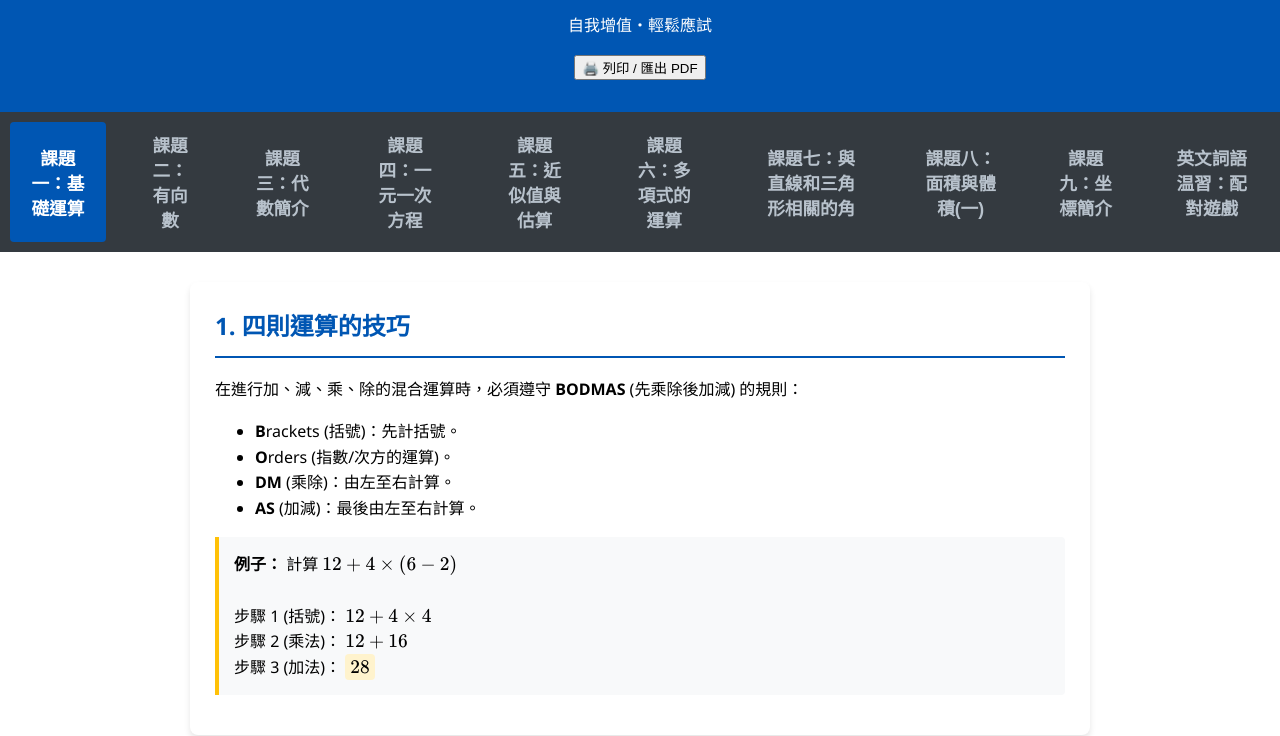
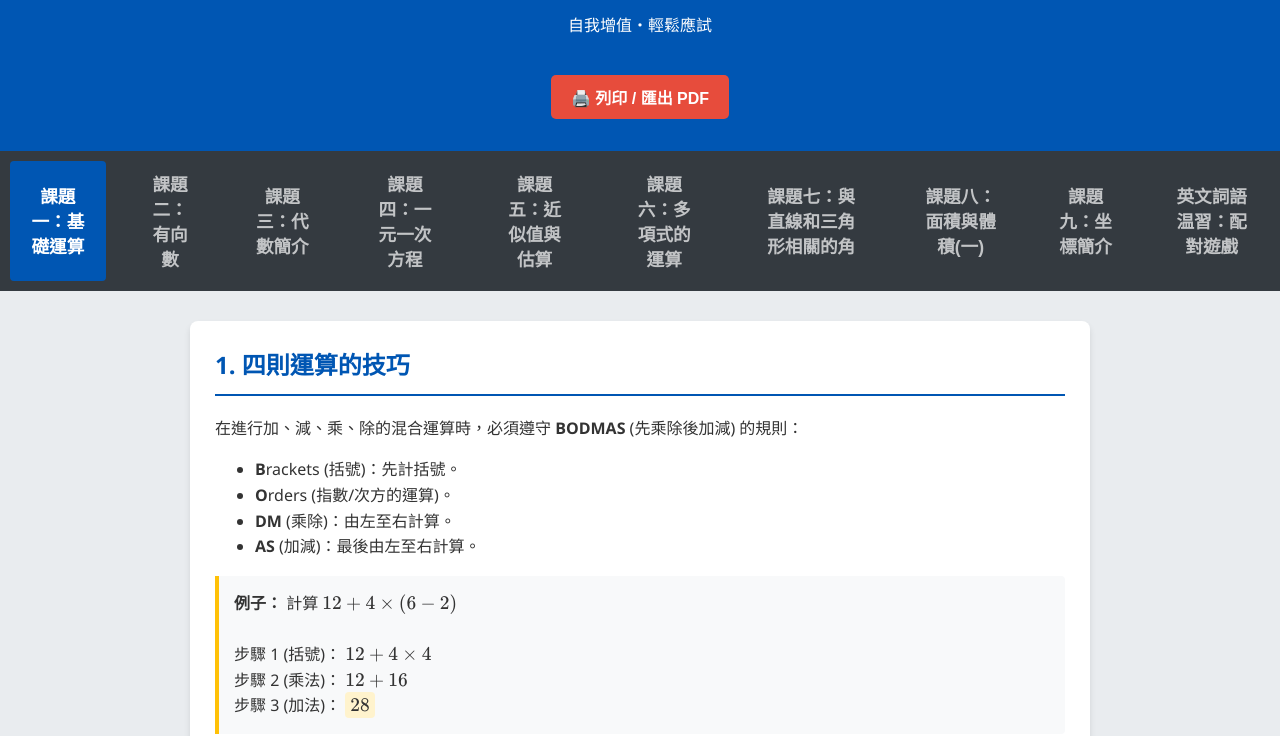
Before and after one commit to lchei-pscss/F1Maths, a plain HTML site: page index.html in a window 1280 px wide. Shown: the part 99-835 px from the top of the page. Drawn offline with nearby package versions, Linux system fonts and the light colour scheme.

Commit message:
Update index.html

```diff
--- a/index.html
+++ b/index.html
@@ -55,8 +55,7 @@
         .tab-btn {
             background: none;
             border: none;
-            color: #rgba(255,255,255,0.7);
-            color: #b8c2cc;
+            color: rgba(255,255,255,0.7); /* 💡 已修正：移除了 # 號 */
             font-size: 1.1rem;
             font-weight: bold;
             padding: 10px 20px;
@@ -138,6 +137,8 @@
         table.math-table th {
             background-color: #f1f1f1;
         }
+
+        /* 💡 已修正：整合並理順了整個 @media print 區塊的所有大括號 */
         @media print {
             /* 隱藏網頁上的導覽列、按鈕等不需要列印的 UI */
             .nav-tabs, .export-pdf-btn, header, footer {
@@ -163,8 +164,6 @@
                 page-break-before: avoid;
             }
 
-	}
-
             /* 防止框框在分頁時被切斷 */
             .example-box, .formula-box, .dse-tip {
                 page-break-inside: avoid !important;
@@ -186,14 +185,16 @@
             color: white !important;
             font-weight: bold;
             margin-top: 20px !important;
-            padding: 10px 15px;
+            padding: 10px 20px;
             border-radius: 5px;
             border: none;
             cursor: pointer;
             transition: 0.3s;
+            font-size: 1rem;
         }
         .export-pdf-btn:hover {
             background-color: #c0392b !important;
+            transform: scale(1.05);
         }
     </style>
 </head>
```
Lines whose indentation alone changed are shown as unchanged.
